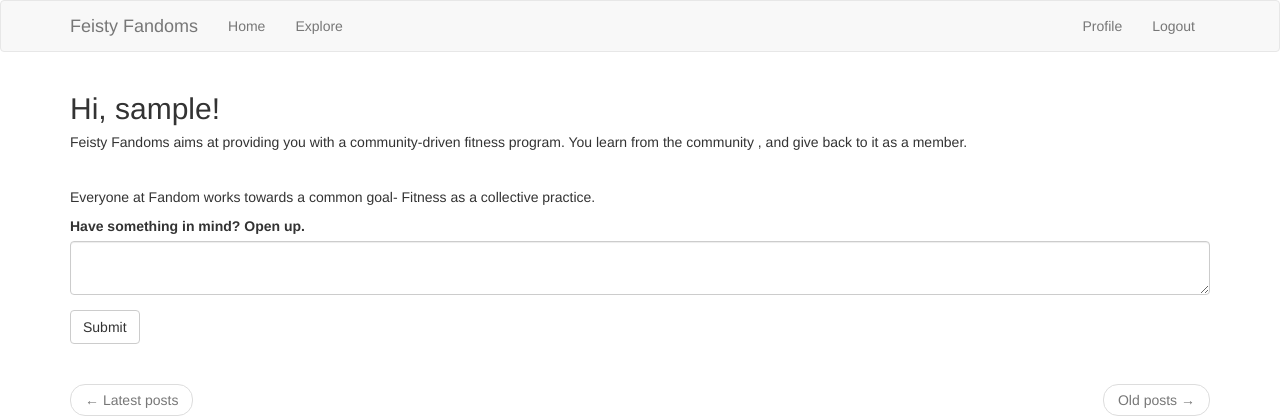
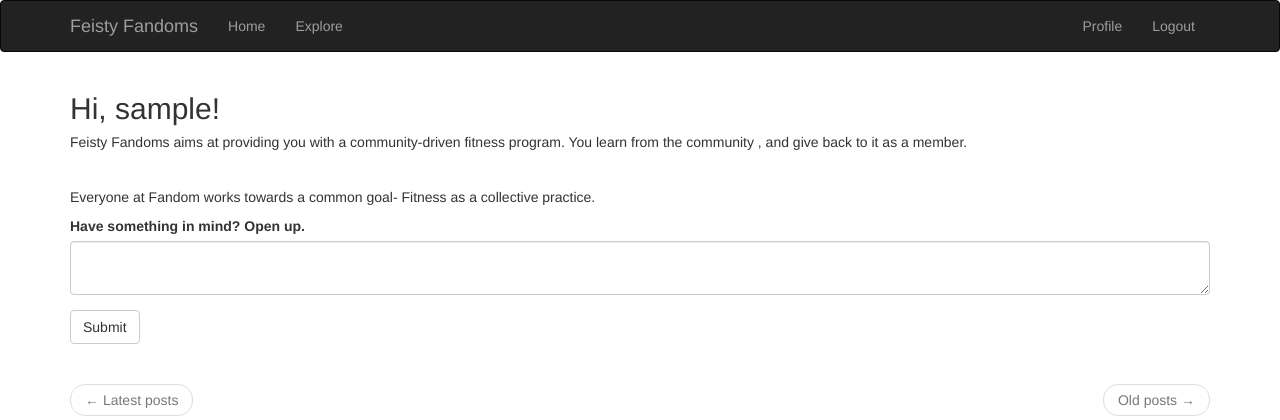
Before and after one commit to yashasvibajpai/feisty-fandoms, a Flask app: page / in a window 1280 px wide. Shown: the top 420 px of the page. Run offline with Flask 2, Linux system fonts and the light colour scheme; the visitor is signed in with stand-in values (Sample User, id 1); data comes from the database, SQL or seed files in the repository; both versions use the stored data as it was after the commit; data that the repository does not hold is empty; some libraries are stand-ins or nearby versions.

Commit message:
UI Updates

```diff
--- a/app/templates/base.html
+++ b/app/templates/base.html
@@ -10,7 +10,7 @@
 {% endblock %}
 
 {% block navbar %}
-    <nav class="navbar navbar-default">
+    <nav class="navbar navbar-inverse">
         <div class="container">
             <div class="navbar-header">
                 <button type="button" class="navbar-toggle collapsed" data-toggle="collapse" data-target="#bs-example-navbar-collapse-1" aria-expanded="false">
```
Also changed, not shown: app.db.
